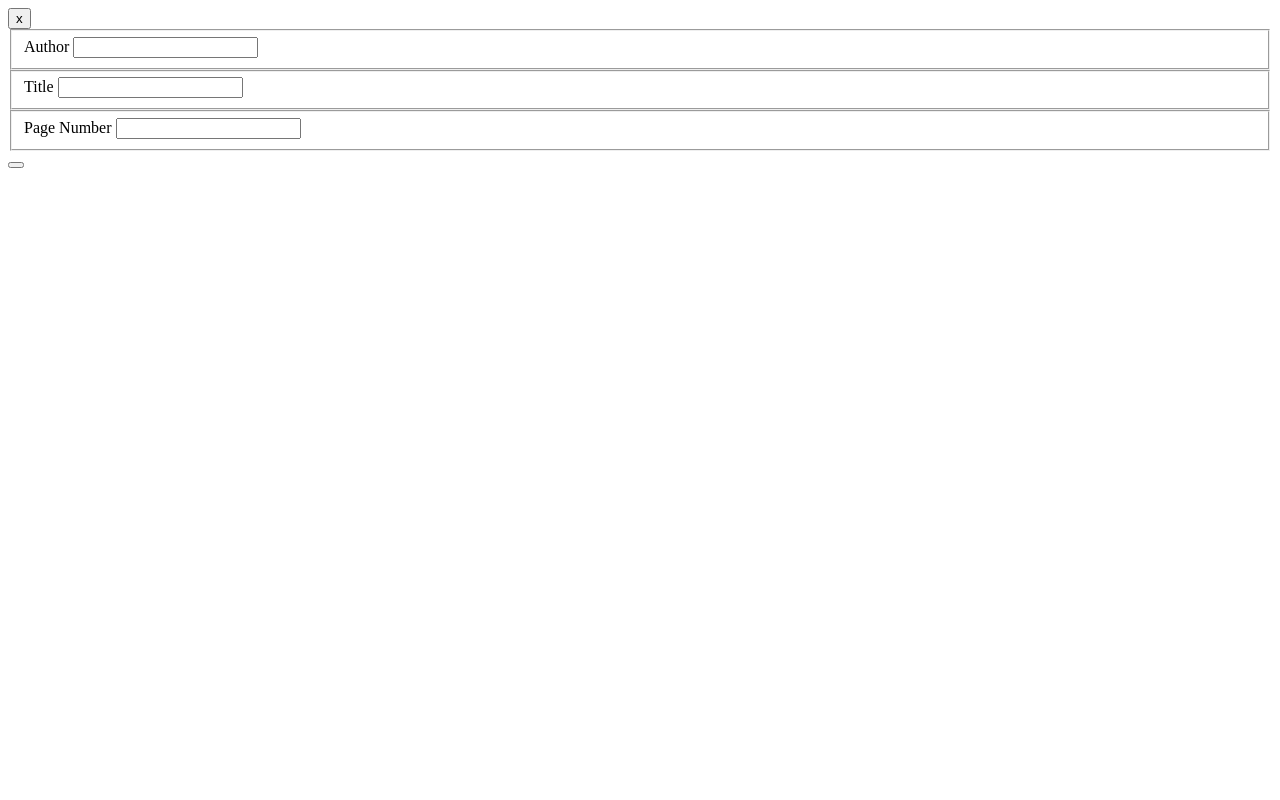
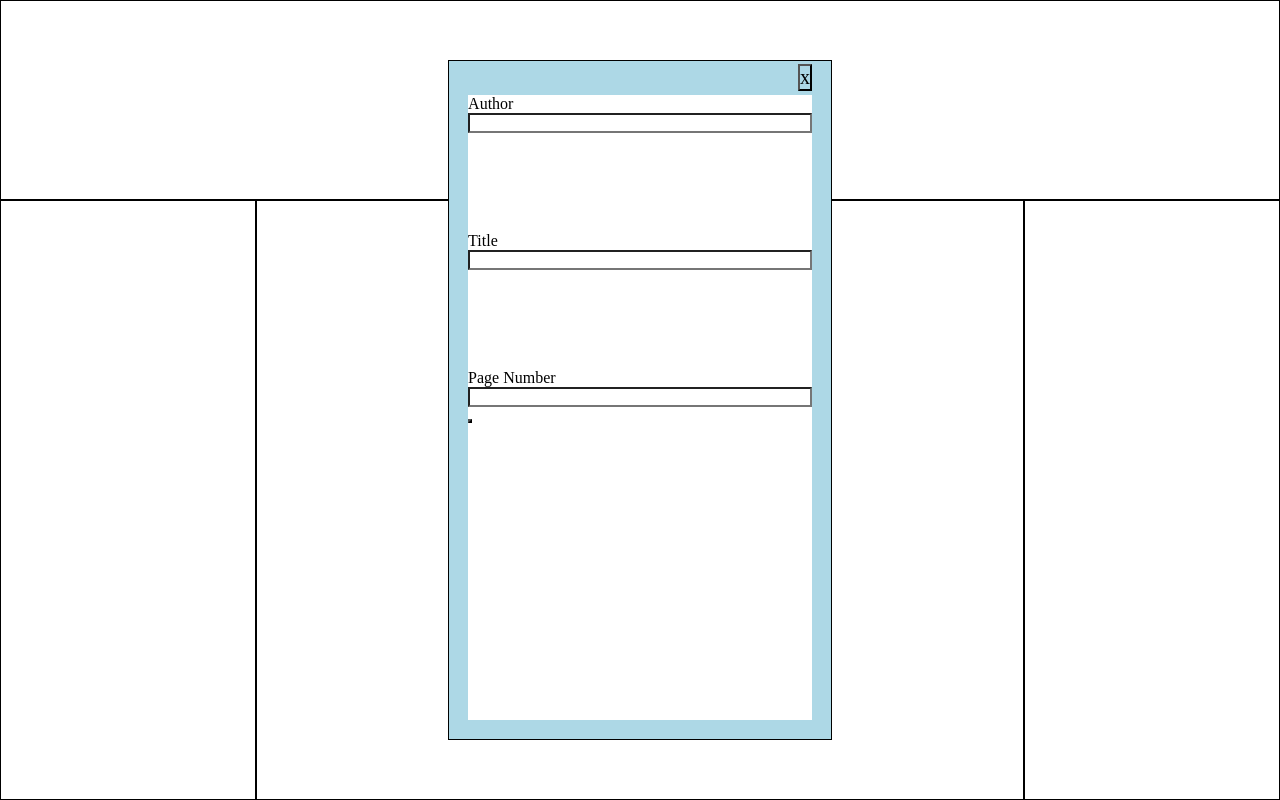
Before and after one commit to lkatchutas-99/library_javascript, a plain HTML site: page index.html in a window 1280 px wide. Drawn offline with Linux system fonts and the light colour scheme.

Commit message:
Add class to submit in the form modal

```diff
--- a/index.html
+++ b/index.html
@@ -30,7 +30,7 @@
           </fieldset>
         </section>
         <section class="submit-section">
-          <button type="submit">
+          <button type="submit" class="create-book-button">
 
           </button>
         </section>
--- a/style/style.css
+++ b/style/style.css
@@ -0,0 +1,109 @@
+* {
+  padding: 0;
+  margin: 0;
+
+  background-color: white;
+  color: black;
+  font-family: 'Times New Roman', Times, serif;
+
+  box-sizing: border-box;
+}
+
+
+
+html {
+  height: 100vh;
+}
+
+body {
+  height: 100vh;
+}
+
+fieldset {
+  border: none;
+}
+
+fieldset {
+  display: flex;
+  flex-direction: column;
+}
+
+.form-modal {
+  position: absolute;
+  background-color: lightblue;
+  height: 85vh;
+  width: 30vw;
+  justify-self: center;
+  align-self: center;
+  z-index: 1;
+  display: grid;
+  grid-template: 5% 95% / 1fr
+}
+
+.close-modal-button {
+  background-color: lightblue;
+  font-size: 20px;
+  justify-self: end;
+  align-self: center;
+  margin: 0 5%;
+}
+
+.form-content {
+  background-color: white;
+  margin: 0 5% 5%;
+  display: grid;
+  grid-template: 1fr 1fr / 1fr;
+}
+
+.input-section {
+  display: flex;
+  flex-direction: column;
+  justify-content: space-between;
+}
+
+.submit-section {
+
+}
+
+.container {
+  height: 100vh;
+  display: grid;
+  grid-template: 1fr 3fr / 1fr 3fr 1fr;
+  position: relative;
+}
+
+.container > * {
+
+  border: 1px solid black;
+}
+
+.header {
+  grid-column: 1 / -1;
+  grid-row: 1;
+
+}
+
+.main-container {
+  display: grid;
+  grid-template-columns: repeat(2, 1fr);
+  grid-auto-flow: row;
+  overflow: scroll;
+  gap: 10px;
+  position: relative;
+}
+
+.book {
+  border: 1px solid green;
+  width: 50%;
+  height: 0%;
+
+  padding-bottom: 50%;
+
+  justify-self: center;
+}
+
+.no-books-message {
+  position: absolute;
+  justify-self: center;
+  top: 10%;
+}
```
